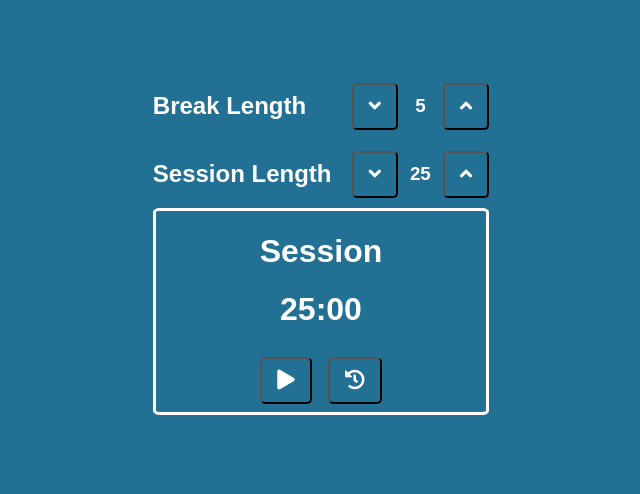
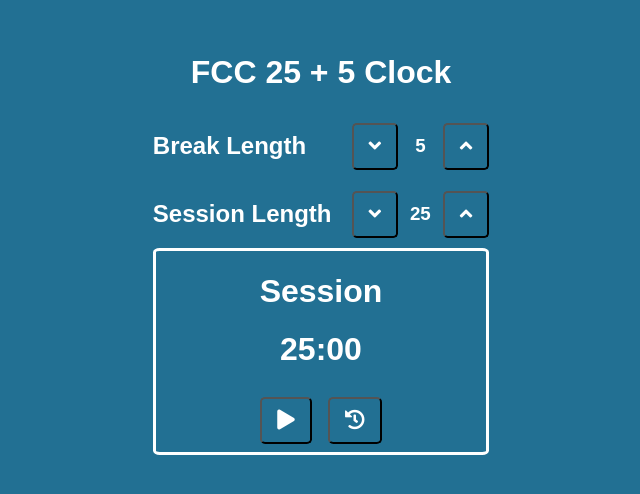
Before and after one commit to Bilal44/FreeCodeCamp-Projects, a React (Create React App) app in the folder fcc-clock/: page / in a window 1280 px wide. Shown: the part 156-650 px from the top of the page, without its empty margins (319-959 px from the left). Built offline with nearby package versions, Linux system fonts and the light colour scheme.

Commit message:
Add project title

```diff
--- a/fcc-clock/src/App.js
+++ b/fcc-clock/src/App.js
@@ -3,7 +3,10 @@ import { Clock } from './Clock';
 
 const App = () => {
   return (
-    <Clock />
+    <div>
+      <h1>FCC 25 + 5 Clock</h1>
+      <Clock />
+    </div>
   );
 }
 
```
